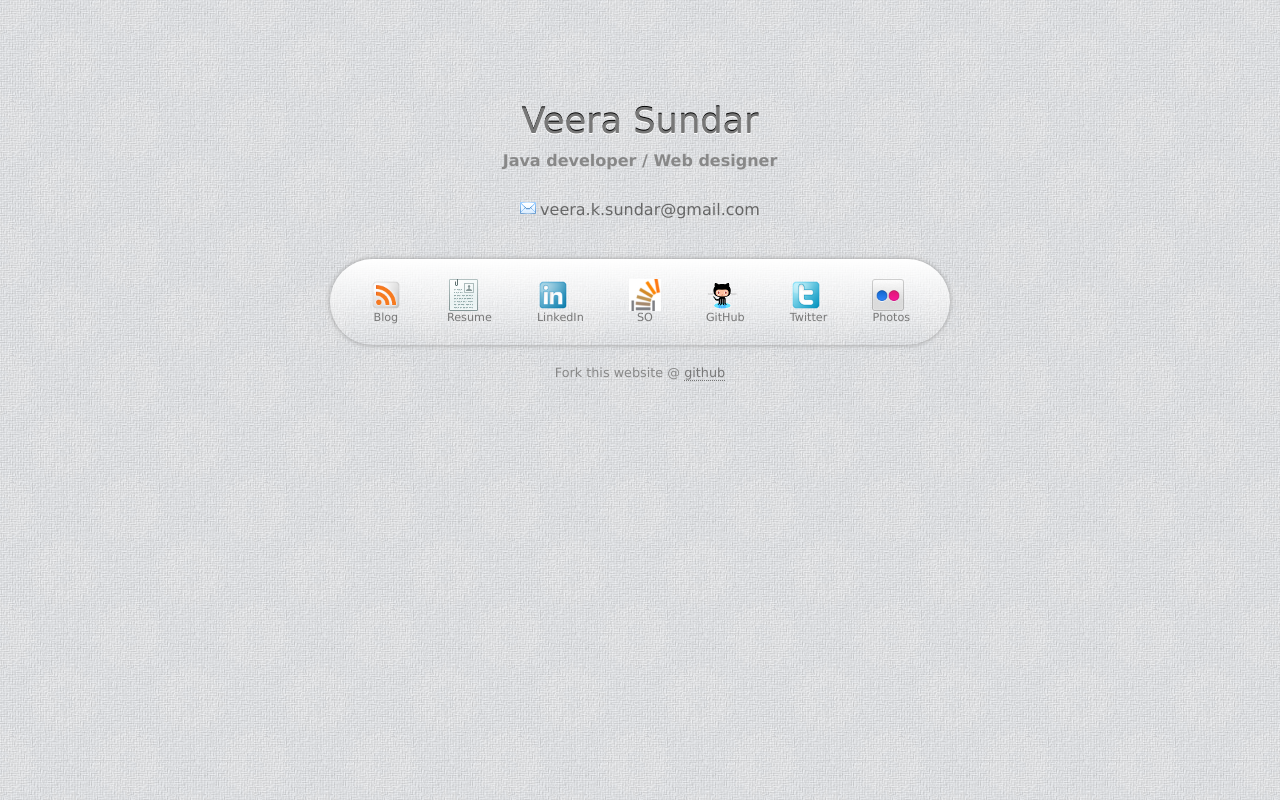
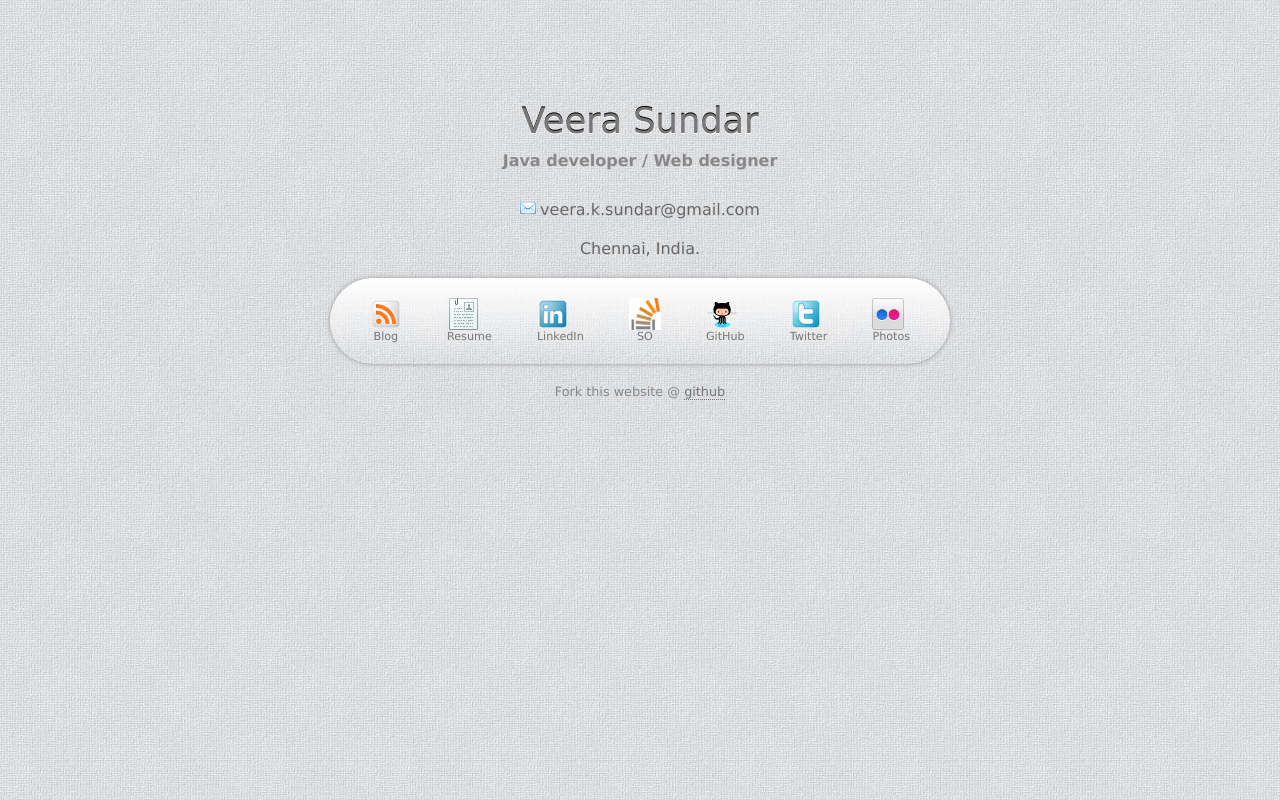
Before and after one commit to vraa/homepage, a plain HTML site: page index.htm in a window 1280 px wide. Drawn offline with Linux system fonts and the light colour scheme.

Commit message:
added location information to home page

```diff
--- a/index.htm
+++ b/index.htm
@@ -40,6 +40,7 @@ background: linear-gradient(top, rgba(255,255,255,1) 0%,rgba(255,255,255,0) 100%
 			<h1>Veera Sundar</h1>
 			<h2>Java developer / Web designer</h2>
 			<p class="email">veera.k.sundar@gmail.com</p>
+			<p class="location">Chennai, India.</p>
 			<ul class="links">
 				<li>
 					<a href="http://veerasundar.com/blog" target="_blank">
```
